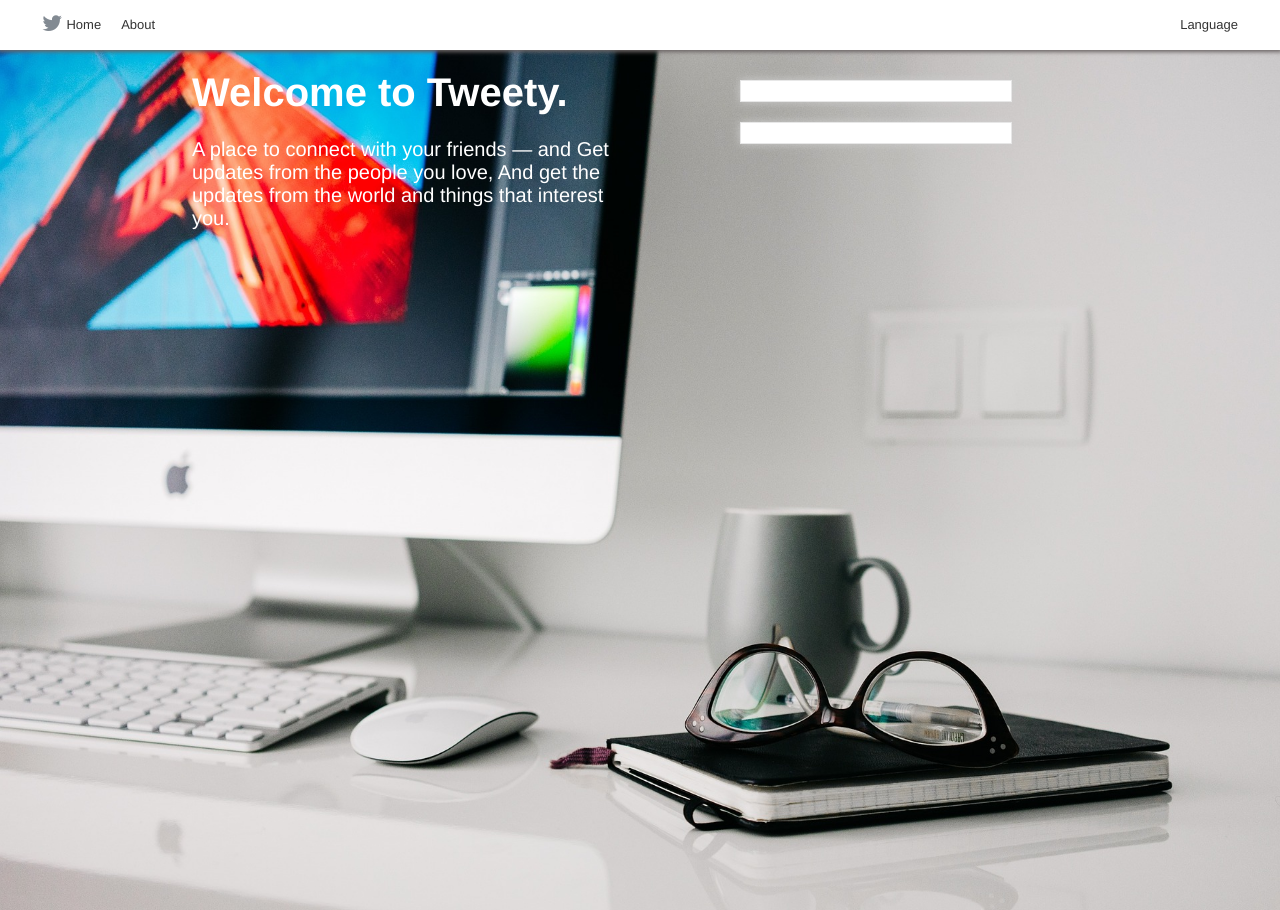
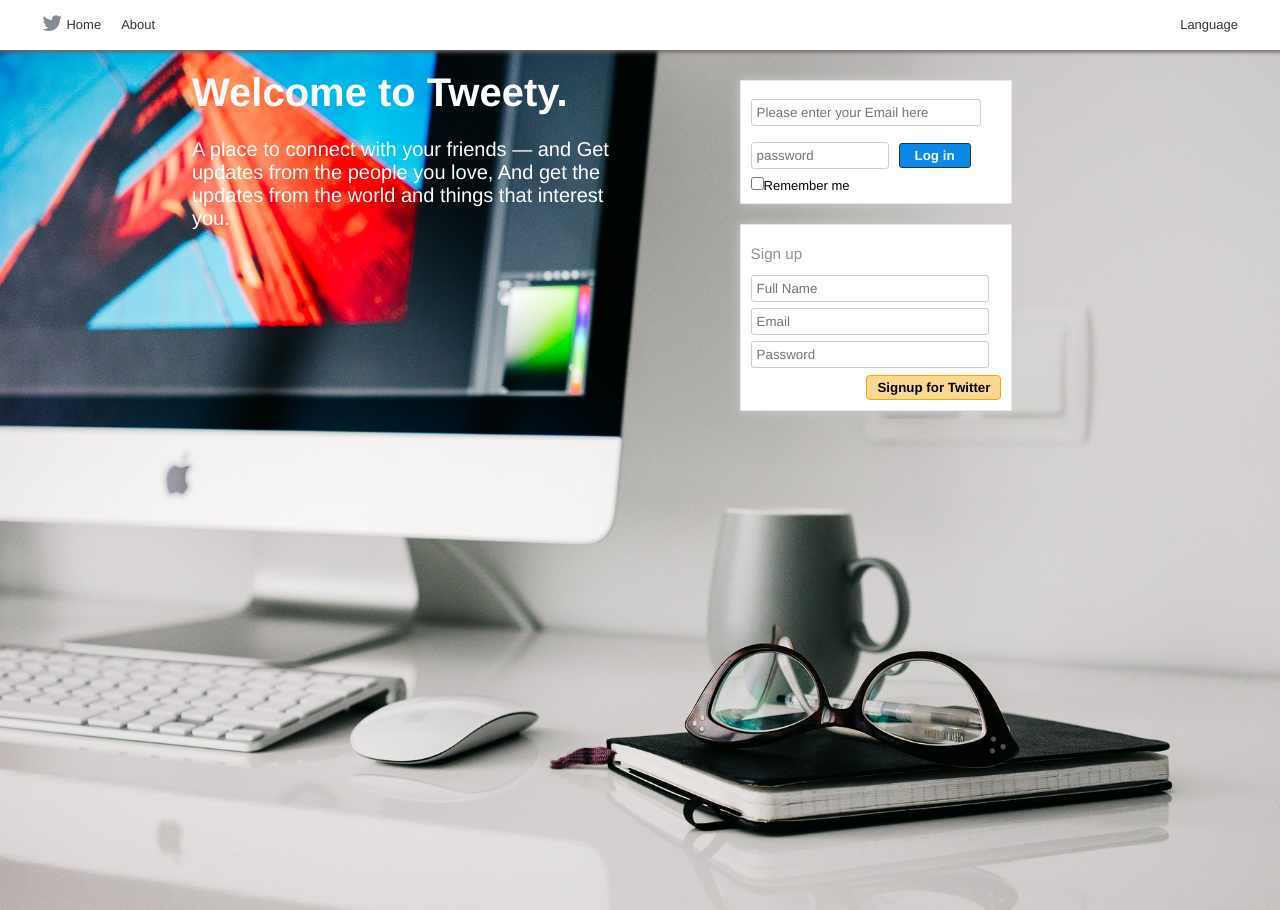
Before and after one commit to DisuToyin/twiiter, a PHP site: page /sm/ in a window 1280 px wide. Run offline with PHP 8.4, Linux system fonts and the light colour scheme; some libraries are stand-ins or nearby versions.

Commit message:
login and signup

```diff
--- /dev/null
+++ b/includes/login.php
@@ -0,0 +1,24 @@
+<?php
+
+?>
+
+<div class="login-div">
+<form method="post">
+	<ul>
+		<li>
+		  <input type="text" name="email" placeholder="Please enter your Email here"/>
+		</li>
+		<li>
+		  <input type="password" name="password" placeholder="password"/><input type="submit" name="login" value="Log in"/>
+		</li>
+		<li>
+		  <input type="checkbox" Value="Remember me">Remember me
+		</li>
+	</ul>
+	<!--
+	 <li class="error-li">
+	  <div class="span-fp-error"></div>
+	 </li>
+	-->
+	</form>
+</div>
--- /dev/null
+++ b/includes/signup.php
@@ -0,0 +1,28 @@
+<?php
+
+?>
+
+<form method="post">
+    <div class="signup-div">
+        <h3>Sign up </h3>
+        <ul>
+            <li>
+                <input type="text" name="screenName" placeholder="Full Name" />
+            </li>
+            <li>
+                <input type="email" name="email" placeholder="Email" />
+            </li>
+            <li>
+                <input type="password" name="password" placeholder="Password" />
+            </li>
+            <li>
+                <input type="submit" name="signup" Value="Signup for Twitter">
+            </li>
+        </ul>
+        <!--
+	 <li class="error-li">
+	  <div class="span-fp-error"></div>
+	 </li>
+	-->
+    </div>
+</form>
--- a/index.php
+++ b/index.php
@@ -58,12 +58,12 @@ include 'core/init.php';
 		<div class="content-right">
 			<!-- Log In Section -->
 			<div class="login-wrapper">
-			  <!--Login Form here-->
+			  <?php include "includes/login.php" ?>
 			</div><!-- log in wrapper end -->
 
 			<!-- SignUp Section -->
 			<div class="signup-wrapper">
-			   <!--SignUp Form here -->
+            <?php include "includes/signup.php" ?>
 			</div>
 			<!-- SIGN UP wrapper end -->
 
```
